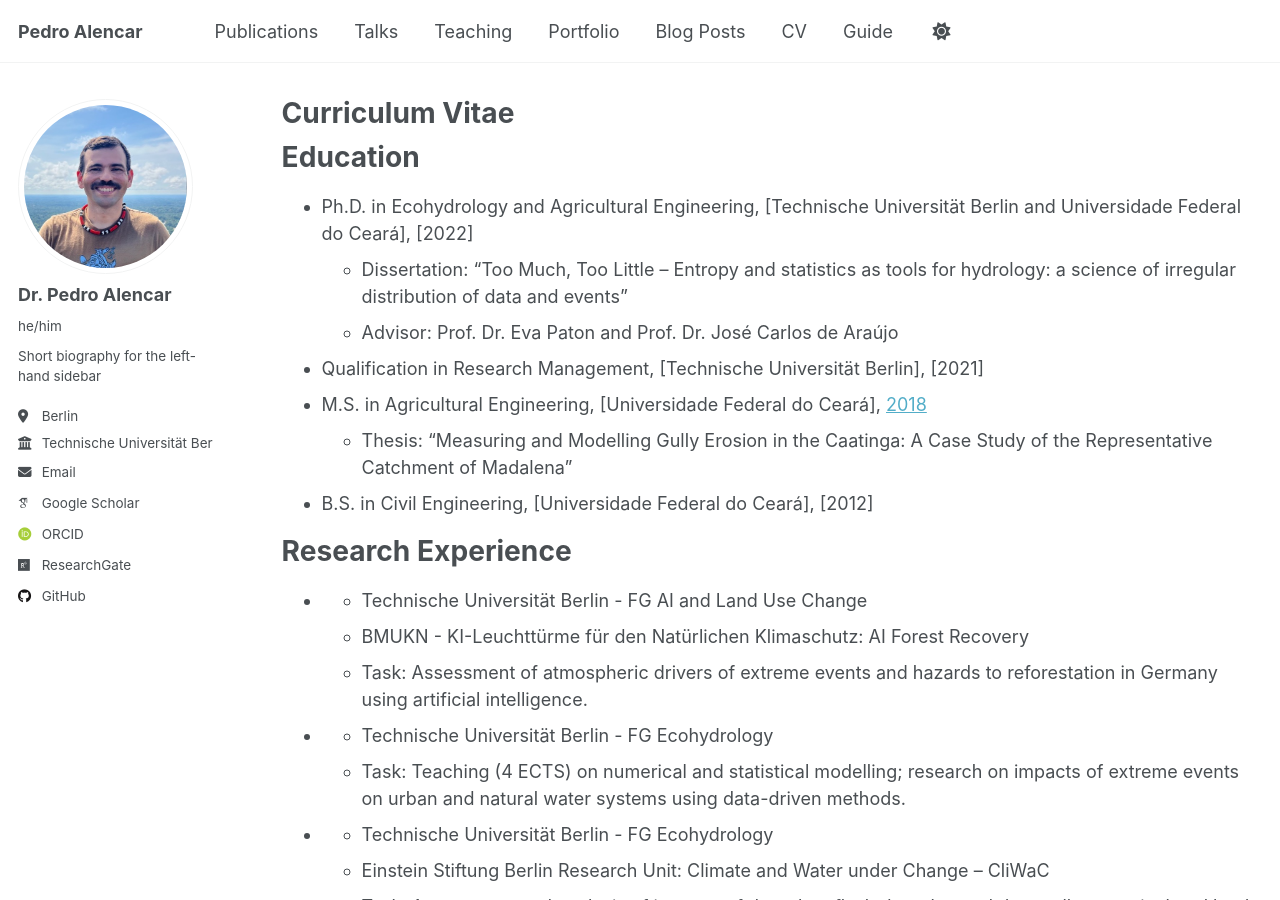
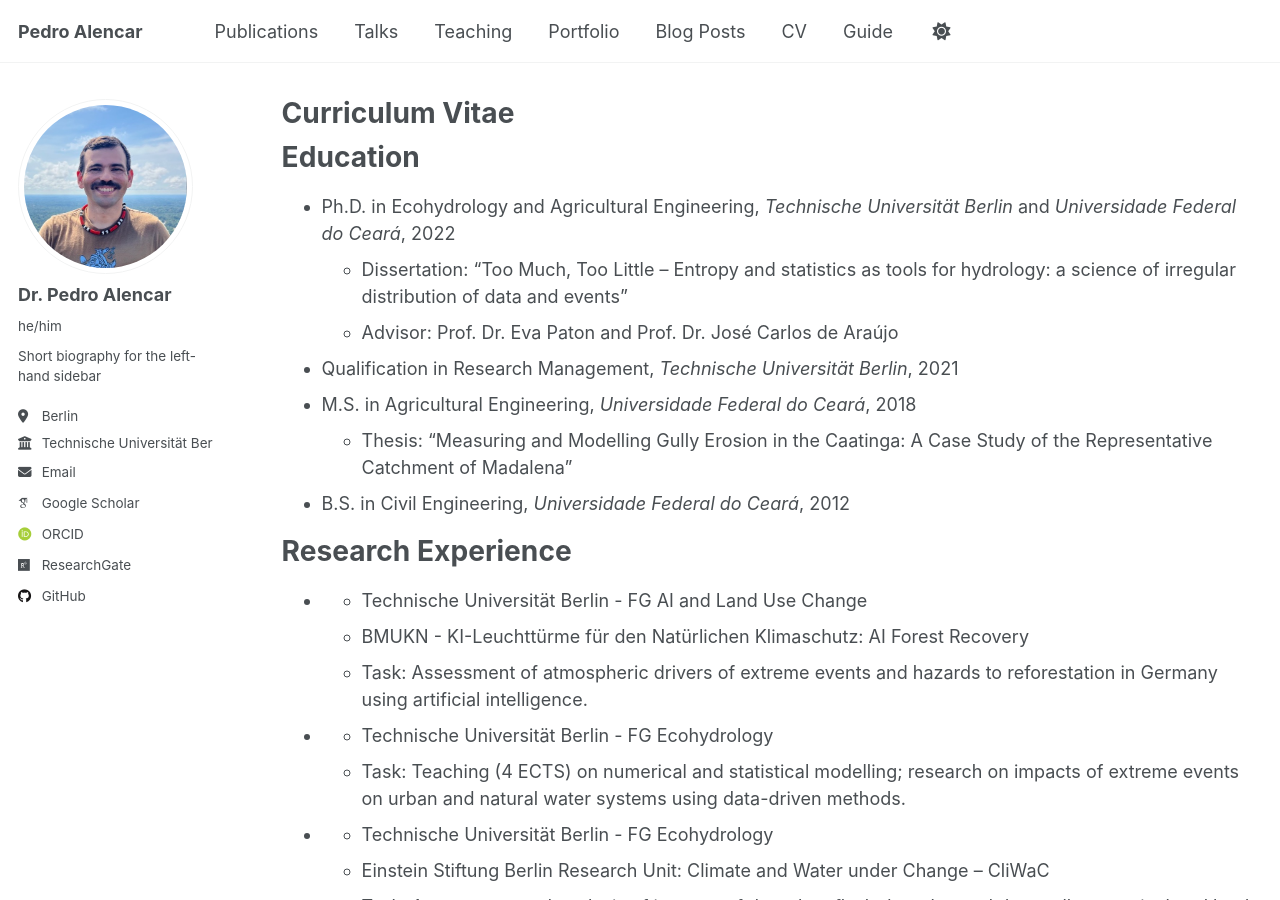
Before and after one commit to pedroalencar1/pedroalencar1.github.io, a Jekyll site: the page built from _pages/cv.md, in a window 1280 px wide and 900 px high. Built offline with Jekyll 4.4.1, drawn with Linux system fonts in a browser that asks for light colours; some web fonts are replaced; a script that is not in the unit is left out.

Commit message:
Format education section with italics for institutions

```diff
--- a/_pages/cv.md
+++ b/_pages/cv.md
@@ -9,13 +9,13 @@ redirect_from:
 
 Education
 ======
-* Ph.D. in Ecohydrology and Agricultural Engineering, [Technische Universität Berlin and Universidade Federal do Ceará], [2022]
+* Ph.D. in Ecohydrology and Agricultural Engineering, _Technische Universität Berlin_ and _Universidade Federal do Ceará_, 2022
   * Dissertation: "Too Much, Too Little -- Entropy and statistics as tools for hydrology: a science of irregular distribution of data and events"
   * Advisor: Prof. Dr. Eva Paton and Prof. Dr. José Carlos de Araújo
-* Qualification in Research Management, [Technische Universität Berlin], [2021]
-* M.S. in Agricultural Engineering, [Universidade Federal do Ceará], [2018]
+* Qualification in Research Management, _Technische Universität Berlin_, 2021
+* M.S. in Agricultural Engineering, _Universidade Federal do Ceará_, 2018
   * Thesis: "Measuring and Modelling Gully Erosion in the Caatinga: A Case Study of the Representative Catchment of Madalena"
-* B.S. in Civil Engineering, [Universidade Federal do Ceará], [2012]
+* B.S. in Civil Engineering, _Universidade Federal do Ceará_, 2012
 
 Research Experience
 ======
```
